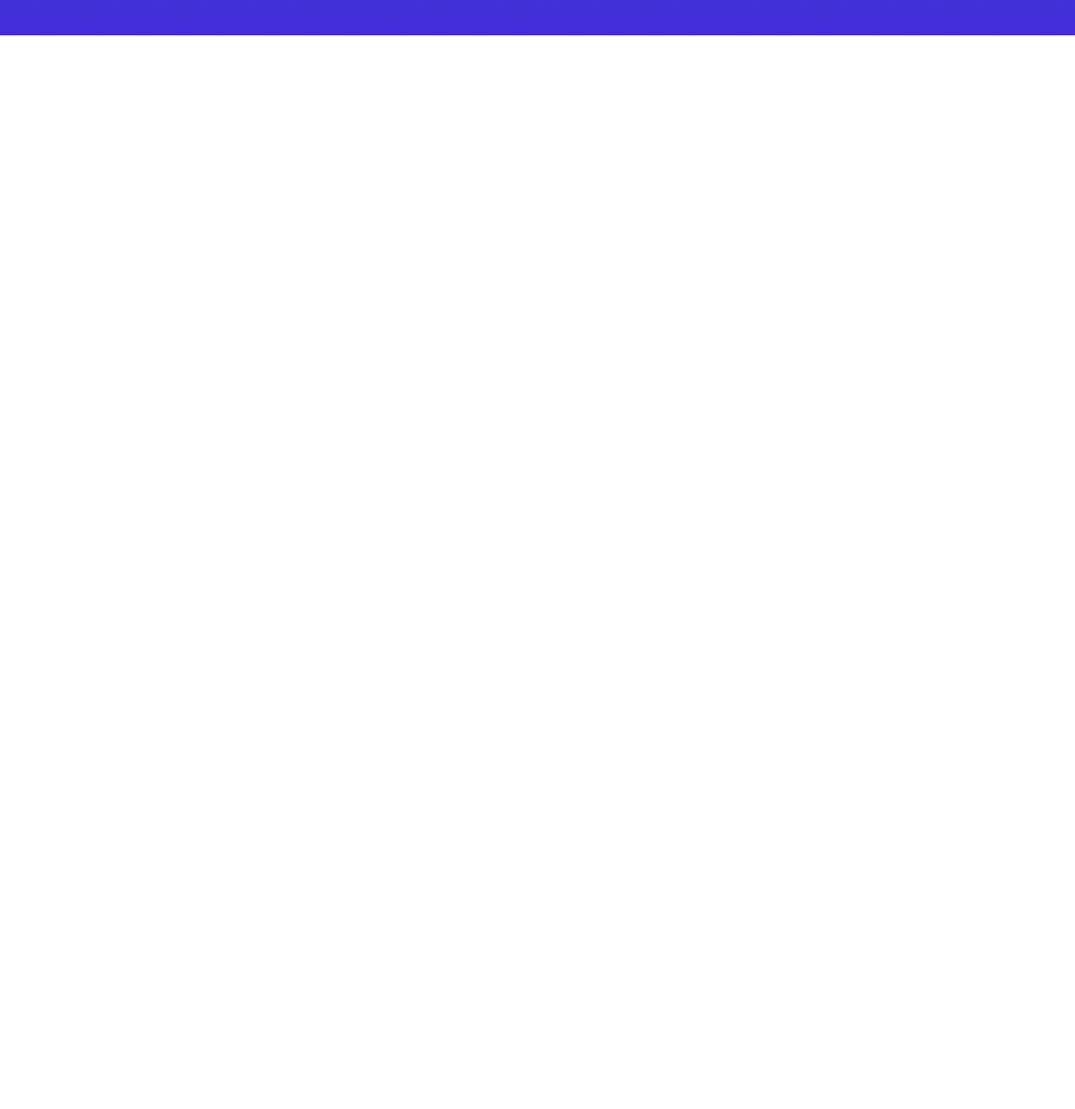
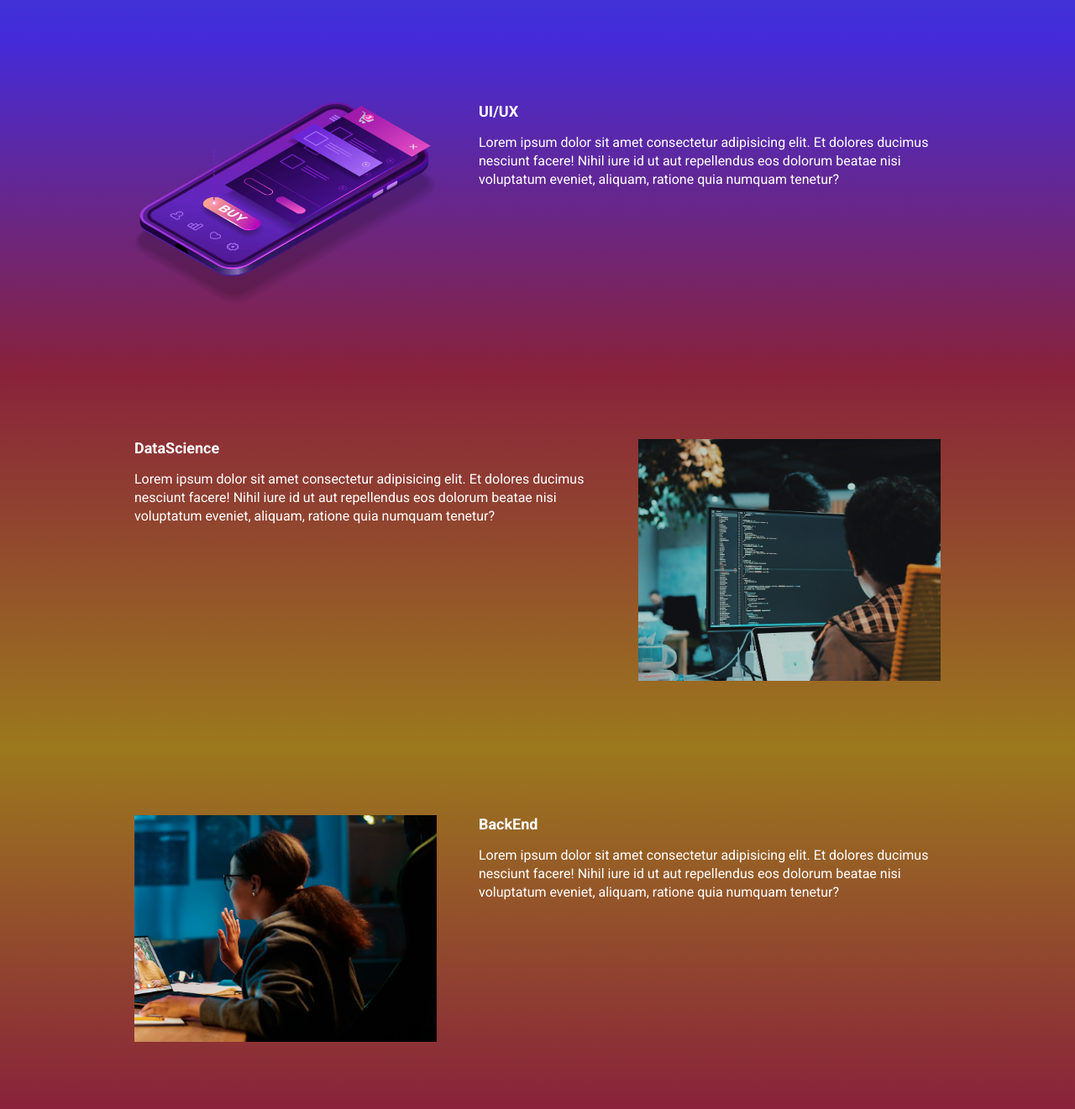
Before and after one commit to jawc-05/tech_talks, a website built with Parcel: page src/index.html in a window 1280 px wide. Shown: the part 948-2269 px from the top of the page at 84% size. Before the commit the page ends 990 px from the top, so only its background shows below. Built offline with nearby package versions, Linux system fonts and the light colour scheme.

Commit message:
added the rest of the events, and some animations

```diff
--- a/src/index.html
+++ b/src/index.html
@@ -8,6 +8,7 @@
     <link rel="preconnect" href="https://fonts.gstatic.com" crossorigin>
     <link href="https://fonts.googleapis.com/css2?family=Roboto:ital,wght@0,100..900;1,100..900&display=swap" rel="stylesheet">
     <link rel="stylesheet" href="styles/main.scss">
+    <link rel="stylesheet" href="https://unpkg.com/aos@next/dist/aos.css" />
 </head>
 <body>
     <header class="hero">
@@ -38,8 +39,8 @@
         </div>
     </header>
 
-    <section class="event">
-        <div class="container">
+    <section class="event event--frontend">
+        <div class="container"  data-aos="zoom-in-right">
             <div class="event__content">
                 <h2 class="event__content__title">Front-end</h2>
                 <p class="event__content__description">
@@ -50,6 +51,42 @@
         </div>
     </section>
 
+    <section class="event event--ux-ui event--image-left">
+        <div class="container" data-aos="zoom-in-left">
+            <div class="event__content">
+                <h2 class="event__content__title">UI/UX</h2>
+                <p class="event__content__description">
+                    Lorem ipsum dolor sit amet consectetur adipisicing elit. Et dolores ducimus nesciunt facere! Nihil iure id ut aut repellendus eos dolorum beatae nisi voluptatum eveniet, aliquam, ratione quia numquam tenetur?
+                </p>
+            </div>
+            <img class="event__image" src="./images/ui-ux.png" alt="Ui/UX">
+        </div>
+    </section>
+
+    <section class="event event--data-science">
+        <div class="container" data-aos="zoom-in-right">
+            <div class="event__content">
+                <h2 class="event__content__title">DataScience</h2>
+                <p class="event__content__description">
+                    Lorem ipsum dolor sit amet consectetur adipisicing elit. Et dolores ducimus nesciunt facere! Nihil iure id ut aut repellendus eos dolorum beatae nisi voluptatum eveniet, aliquam, ratione quia numquam tenetur?
+                </p>
+            </div>
+            <img class="event__image" src="./images/data.png" alt="DataScience">
+        </div>
+    </section>
+
+    <section class="event event--backend event--image-left">
+        <div class="container" data-aos="zoom-in-left">
+            <div class="event__content">
+                <h2 class="event__content__title">BackEnd</h2>
+                <p class="event__content__description">
+                    Lorem ipsum dolor sit amet consectetur adipisicing elit. Et dolores ducimus nesciunt facere! Nihil iure id ut aut repellendus eos dolorum beatae nisi voluptatum eveniet, aliquam, ratione quia numquam tenetur?
+                </p>
+            </div>
+            <img class="event__image" src="./images/backend.png" alt="BackEnd">
+        </div>
+    </section>
+<script src="https://unpkg.com/aos@next/dist/aos.js"></script>
 <script src="scripts/main.js"></script>
 </body>
 </html>
--- a/src/scripts/main.js
+++ b/src/scripts/main.js
@@ -0,0 +1 @@
+AOS.init();
--- a/src/styles/_events.scss
+++ b/src/styles/_events.scss
@@ -2,10 +2,32 @@
 
 .event{
     padding: 80px 0;
-    background-image: linear-gradient(#1B6CA7, #442bdb);
+
+    &--frontend{
+    background-image: linear-gradient(variables.$blue1,variables.$blue2);
+    }
+
+    &--ux-ui{
+    background-image: linear-gradient(variables.$blue2,variables.$pink);
+    }
+
+    &--data-science{
+    background-image: linear-gradient(variables.$pink,variables.$yellow);
+    }
+
+    &--backend{
+    background-image: linear-gradient(variables.$yellow,variables.$pink);
+    }
+
+    &--image-left{
+        .container{
+            flex-direction: row-reverse;
+        }
+    }
 
     .container{
         display: flex;
+        gap: 50px;
     }
 
     &__image{
@@ -13,7 +35,6 @@
     }
 
     &__content{
-        margin-right: 40px;
 
         &__title{
             font-size: 18px;
--- a/src/styles/_variables.scss
+++ b/src/styles/_variables.scss
@@ -1,3 +1,7 @@
 $mainColor: #fff;
 $secondaryColor: #000;
 $btnMainColor: #4F2AC3;
+$blue1: #1B6CA7;
+$blue2: #442bdb;
+$pink: #89223b;
+$yellow: #9C791D;
```
